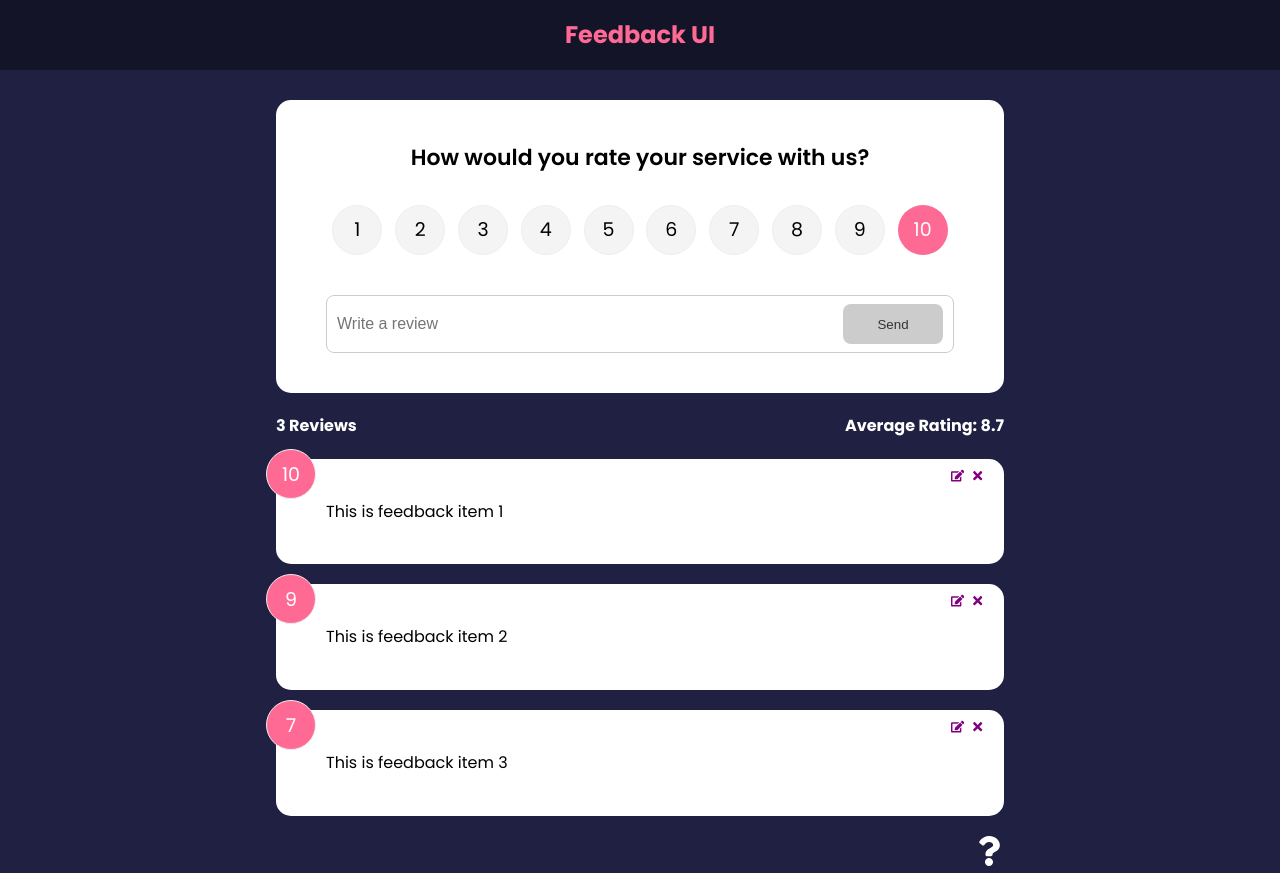
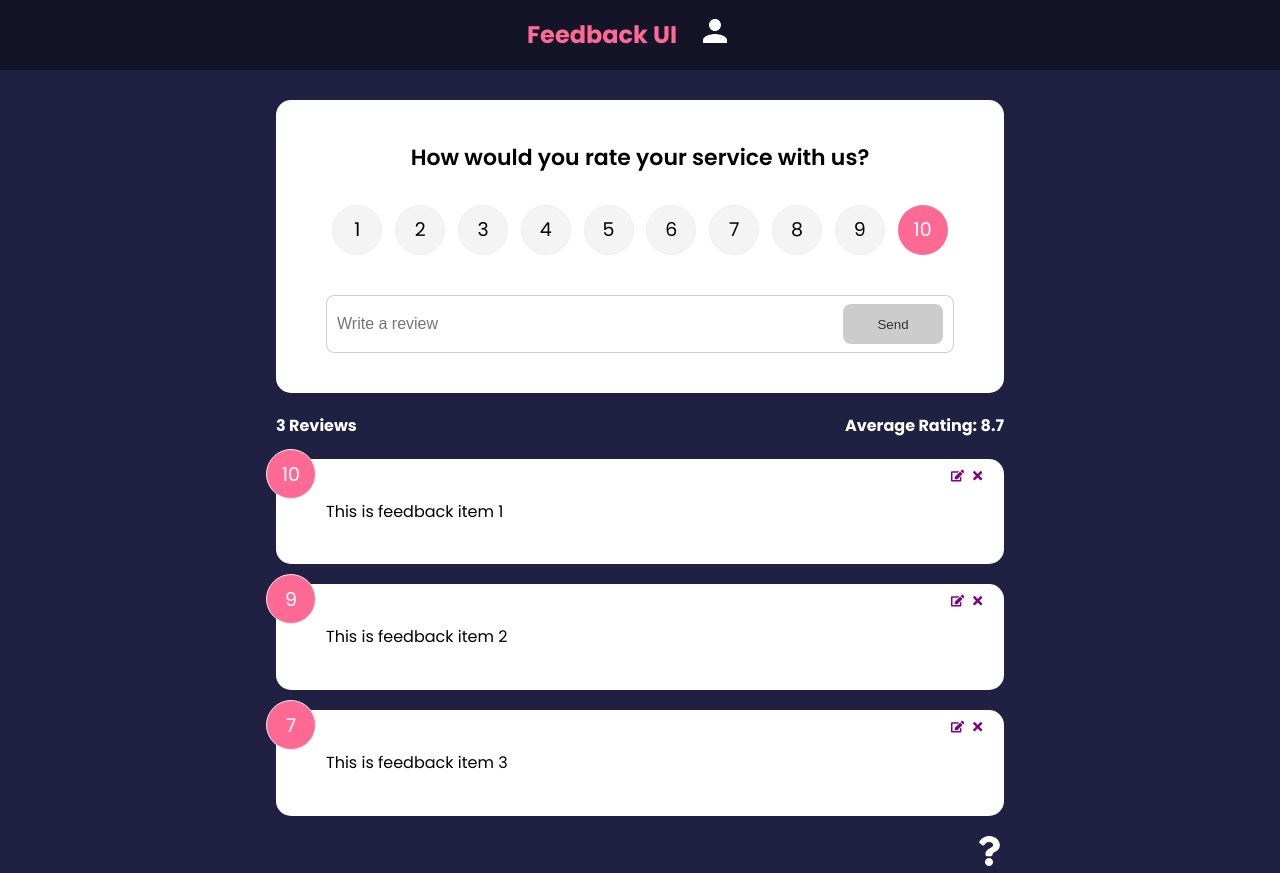
Before and after one commit to ozanisgor/react-firebase-feedback-app, a React (Create React App) app: page / in a window 1280 px wide. Built offline with nearby package versions, Linux system fonts and the light colour scheme.

Commit message:
add: profile icon

```diff
--- a/src/components/Header.jsx
+++ b/src/components/Header.jsx
@@ -1,7 +1,9 @@
 import PropTypes from "prop-types"
-import { Link } from "react-router-dom"
+import { Link, useNavigate } from "react-router-dom"
+import { ReactComponent as PersonOutlineIcon } from "../components/assets/personIcon.svg"
 
 function Header({ text, bgColor, textColor }) {
+  const navigate = useNavigate()
   const headerStyles = {
     backgroundColor: bgColor,
     color: textColor,
@@ -9,10 +11,13 @@ function Header({ text, bgColor, textColor }) {
 
   return (
     <header style={headerStyles}>
-      <div className='container'>
+      <div className='container flex'>
         <Link to='/' style={{ textDecoration: "none", color: "#ff6a95" }}>
           <h2>{text}</h2>
         </Link>
+        <div className='profileDiv' onClick={() => navigate("/profile")}>
+          <PersonOutlineIcon fill='#fff' width={"36px"} height={"36px"} />
+        </div>
       </div>
     </header>
   )
--- a/src/index.css
+++ b/src/index.css
@@ -1,4 +1,4 @@
-@import url('https://fonts.googleapis.com/css2?family=Poppins:wght@400;600;700&display=swap');
+@import url("https://fonts.googleapis.com/css2?family=Poppins:wght@400;600;700&display=swap");
 
 * {
   box-sizing: border-box;
@@ -7,7 +7,7 @@
 }
 
 body {
-  font-family: 'Poppins', sans-serif;
+  font-family: "Poppins", sans-serif;
   background-color: #202142;
   color: #fff;
   line-height: 1.6;
@@ -20,6 +20,16 @@ ul {
 .container {
   max-width: 768px;
   margin: auto;
+  padding: 0 20px;
+}
+
+.container.flex {
+  display: flex;
+  align-items: center;
+  justify-content: space-around;
+}
+
+.profileDiv {
   padding: 0 20px;
 }
 
@@ -91,11 +101,11 @@ header {
   color: #fff;
 }
 
-[type='radio'] {
+[type="radio"] {
   opacity: 0;
 }
 
-[type='radio']:checked ~ label {
+[type="radio"]:checked ~ label {
   background: #ff6a95;
   color: #fff;
 }
```
Also changed, not shown: .prettierrc.json, src/components/assets/personIcon.svg (added).
